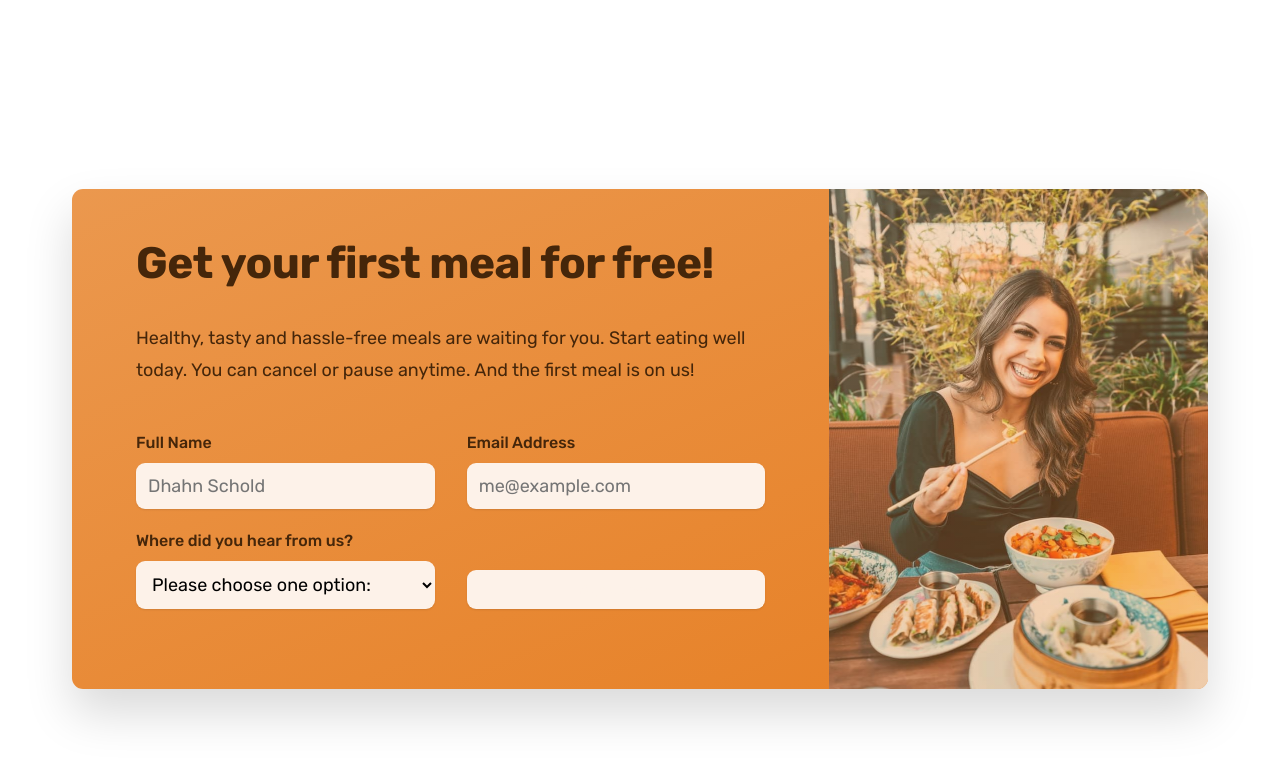
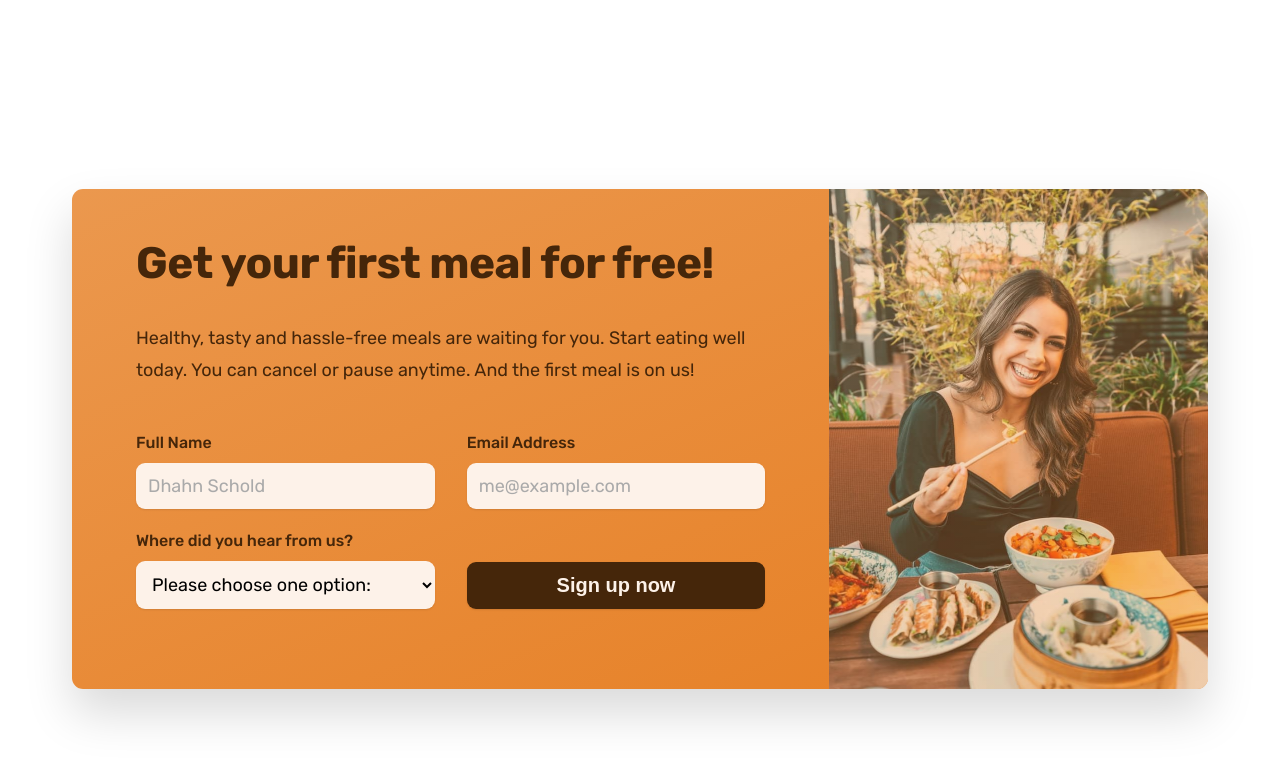
Before and after one commit to DHANIYEL/first-project, a plain HTML site: page index.html in a window 1280 px wide. Shown: the part 5878-6639 px from the top of the page. Drawn offline with nearby package versions, Linux system fonts and the light colour scheme.

Commit message:
all-clear

```diff
--- a/index.html
+++ b/index.html
@@ -484,7 +484,7 @@
                     <option value="others">Others</option>
                   </select>
                 </div>
-                <button class="btn-form">Sign up now</button>
+                <button class="btn btn--form">Sign up now</button>
               </form>
             </div>
             <div class="cta-img-box"></div>
--- a/style.css
+++ b/style.css
@@ -325,7 +325,7 @@ body {
 }
 .meals:hover {
   transform: translateY(-1.2rem);
-  x-shadow: 0 3.2rem 6.4rem rgba(0, 0, 0, 0.09);
+  box-shadow: 0 3.2rem 6.4rem rgba(0, 0, 0, 0.09);
 }
 .meals-img {
   width: 100%;
@@ -582,8 +582,6 @@ body {
   height: 50rem;
   overflow: hidden;
 }
-.cta-text-box {
-}
 .cta-img-box {
   background-image: linear-gradient(
       to right bottom,
@@ -620,6 +618,9 @@ body {
   font-weight: 500;
   margin-bottom: 1.2rem;
 }
+.cta-form input::placeholder {
+  color: #aaa;
+}
 .cta-form input,
 .cta-form select {
   width: 100%;
@@ -633,12 +634,13 @@ body {
 }
 .cta-form button {
   border: none;
-  background-color: #fdf2e9;
+  /* background-color: #fdf2e9; */
   border-radius: 9px;
   box-shadow: 0 1px 2px rgba(0, 0, 0, 0.1);
+  cursor: pointer;
 }
 
-.btn-form {
+.btn--form {
   background-color: #45260a;
   color: #fdf2e9;
   padding: 1.2rem;
```
